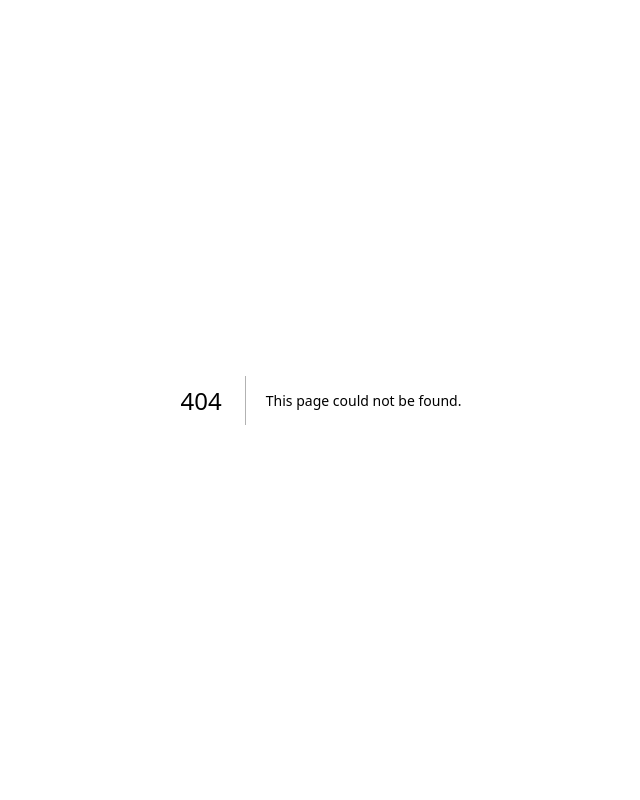
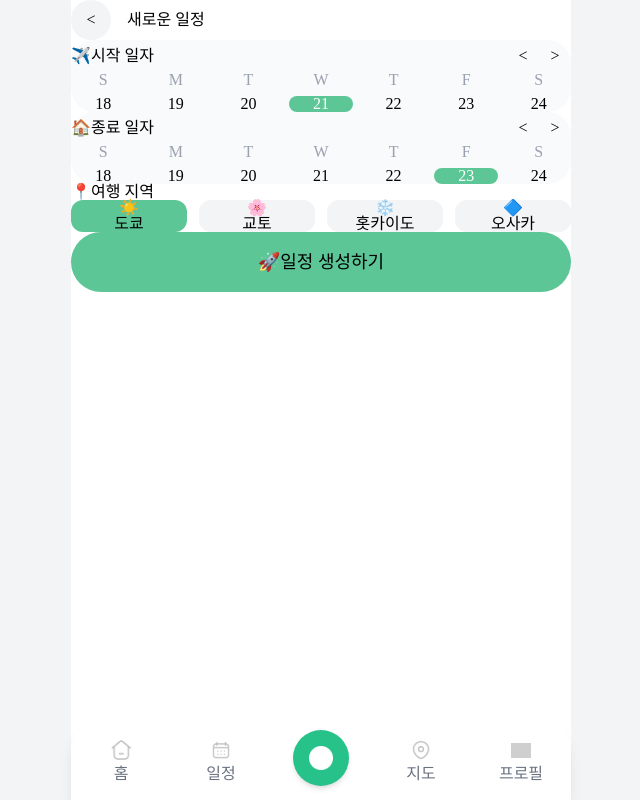
Before and after one commit to CSID-DGU/2025-1-CSC4004-1-9-YumYumGuide, a Next.js app in the folder frontend/: page /newtrip in a window 1280 px wide. Before the commit this address had no page. Shown: the whole page, without its empty margins (319-959 px from the left). Built offline with nearby package versions, Linux system fonts and the light colour scheme; grey boxes are pictures that could not be loaded.

Commit message:
style: 새로운 일정 html

```diff
--- /dev/null
+++ b/frontend/src/app/newtrip/page.tsx
@@ -0,0 +1,138 @@
+'use client';
+
+import React, { useState } from 'react';
+import { useRouter } from 'next/navigation';
+import Nav from '../componets/nav';
+
+const NewTrip = () => {
+  const router = useRouter();
+  const [startDate, setStartDate] = useState(21);
+  const [endDate, setEndDate] = useState(23);
+  const [selectedRegion, setSelectedRegion] = useState('도쿄');
+
+  const goBack = () => {
+    router.back();
+  };
+
+  const regions = [
+    { id: 'tokyo', name: '도쿄', icon: '☀️' },
+    { id: 'kyoto', name: '교토', icon: '🌸' },
+    { id: 'hokkaido', name: '홋카이도', icon: '❄️' },
+    { id: 'osaka', name: '오사카', icon: '🔷' }
+  ];
+
+  const weekDays = ['S', 'M', 'T', 'W', 'T', 'F', 'S'];
+  const dates = [18, 19, 20, 21, 22, 23, 24];
+
+  return (
+    <div className="max-w-[500px] mx-auto bg-white min-h-screen pb-20">
+      {/* 헤더 */}
+      <div className="flex items-center p-5">
+        <button
+          onClick={goBack}
+          className="w-10 h-10 rounded-full bg-gray-100 flex items-center justify-center mr-4"
+        >
+          &lt;
+        </button>
+        <h1 className="text-xl font-semibold">새로운 일정</h1>
+      </div>
+
+      {/* 시작 일자 선택 */}
+      <div className="bg-gray-50 mx-5 p-5 rounded-3xl mb-4">
+        <div className="flex justify-between items-center mb-4">
+          <div className="flex items-center">
+            <span className="text-2xl mr-2">✈️</span>
+            <h2 className="text-lg font-medium">시작 일자</h2>
+          </div>
+          <div className="flex">
+            <button className="w-8 h-8 flex items-center justify-center">&lt;</button>
+            <button className="w-8 h-8 flex items-center justify-center">&gt;</button>
+          </div>
+        </div>
+
+        <div className="grid grid-cols-7 gap-2 text-center">
+          {weekDays.map((day, index) => (
+            <div key={`start-day-${index}`} className="text-gray-400 text-sm">
+              {day}
+            </div>
+          ))}
+
+          {dates.map((date, index) => (
+            <div
+              key={`start-date-${index}`}
+              className={`py-2 rounded-lg ${date === startDate ? 'bg-[#5DC697] text-white font-semibold' : ''}`}
+            >
+              {date}
+            </div>
+          ))}
+        </div>
+      </div>
+
+      {/* 종료 일자 선택 */}
+      <div className="bg-gray-50 mx-5 p-5 rounded-3xl mb-4">
+        <div className="flex justify-between items-center mb-4">
+          <div className="flex items-center">
+            <span className="text-2xl mr-2">🏠</span>
+            <h2 className="text-lg font-medium">종료 일자</h2>
+          </div>
+          <div className="flex">
+            <button className="w-8 h-8 flex items-center justify-center">&lt;</button>
+            <button className="w-8 h-8 flex items-center justify-center">&gt;</button>
+          </div>
+        </div>
+
+        <div className="grid grid-cols-7 gap-2 text-center">
+          {weekDays.map((day, index) => (
+            <div key={`end-day-${index}`} className="text-gray-400 text-sm">
+              {day}
+            </div>
+          ))}
+
+          {dates.map((date, index) => (
+            <div
+              key={`end-date-${index}`}
+              className={`py-2 rounded-lg ${date === endDate ? 'bg-[#5DC697] text-white font-semibold' : ''}`}
+            >
+              {date}
+            </div>
+          ))}
+        </div>
+      </div>
+
+      {/* 여행 지역 선택 */}
+      <div className="mx-5 mb-8">
+        <div className="flex items-center mb-4">
+          <span className="text-2xl mr-2">📍</span>
+          <h2 className="text-lg font-medium">여행 지역</h2>
+        </div>
+
+        <div className="grid grid-cols-4 gap-3">
+          {regions.map((region) => (
+            <div
+              key={region.id}
+              onClick={() => setSelectedRegion(region.name)}
+              className={`flex flex-col items-center justify-center p-4 rounded-xl cursor-pointer
+                ${selectedRegion === region.name ? 'bg-[#5DC697] text-black' : 'bg-gray-100'}`}
+            >
+              <span className="text-2xl mb-1">{region.icon}</span>
+              <span className="text-sm">{region.name}</span>
+            </div>
+          ))}
+        </div>
+      </div>
+
+      {/* 일정 생성 버튼 */}
+      <div className="mx-5">
+        <button className="w-full bg-[#5DC697] text-black py-4 rounded-full font-medium text-lg flex items-center justify-center">
+          <span className="mr-2">🚀</span>
+          일정 생성하기
+        </button>
+      </div>
+
+      {/* 네비게이션 바 */}
+      <Nav />
+    </div>
+  );
+};
+
+export default NewTrip;
--- a/frontend/src/app/page.tsx
+++ b/frontend/src/app/page.tsx
@@ -1,10 +1,23 @@
+'use client'; // 이 줄을 추가하세요
+
 import Nav from './componets/nav';
+
 export default function Home() {
+  function moveTrip() {
+    window.location.href = '/newtrip';
+  }
+
   return (
     <>
-      <div>반갑습니다</div>
+      <div>
+        <button
+          className="bg-blue-500 text-white px-4 py-2 rounded"
+          onClick={() => moveTrip()}
+        >
+          Go to Trip Detail
+        </button>
+      </div>
       <Nav />
     </>
   );
-
 }
```
